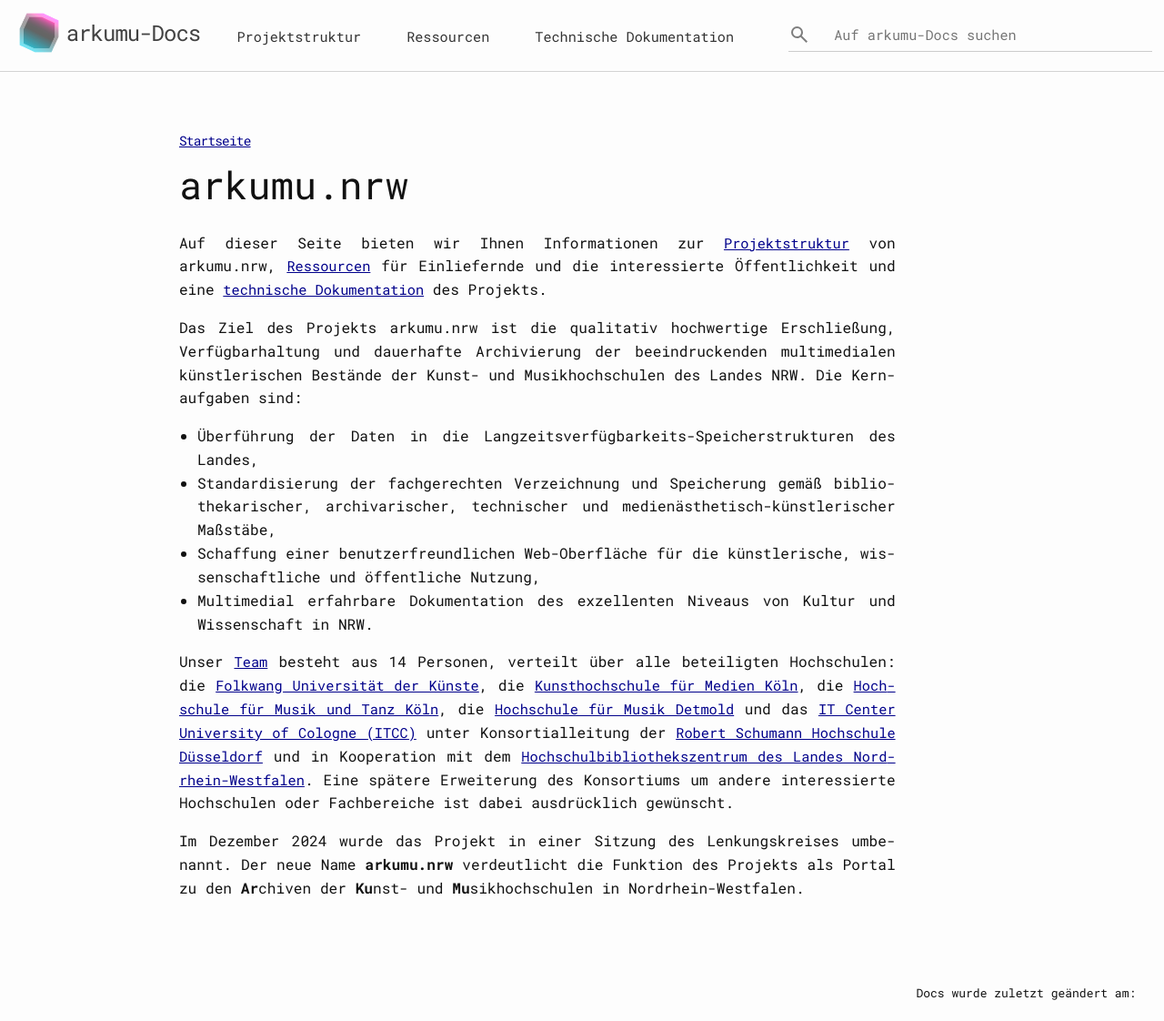
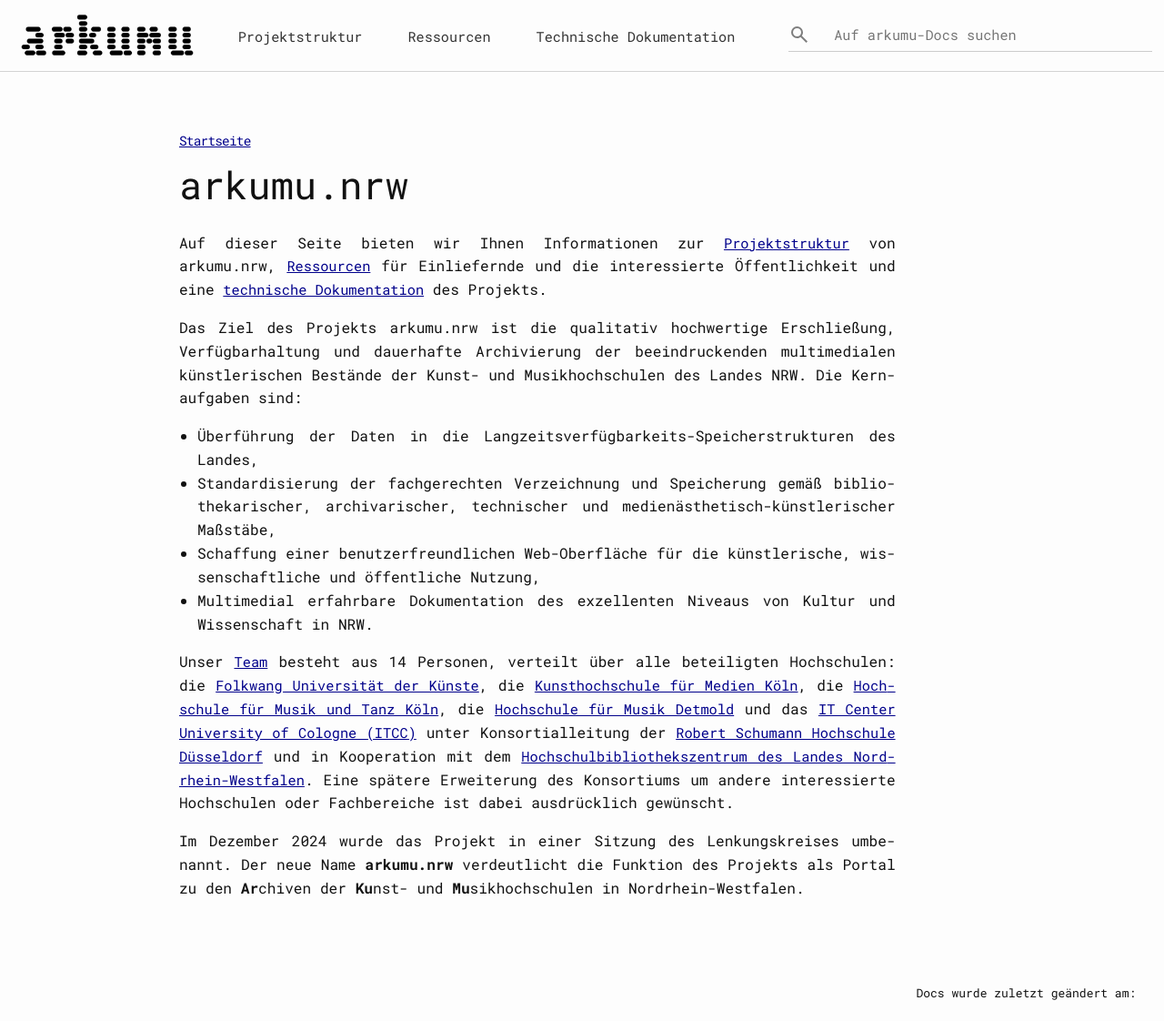
Before and after one commit to arkumu/arkumu.github.io, a Jekyll site: the page built from index.markdown, in a window 1280 px wide, cut to the strip 0-1122 px from the top of the page. Shown: the whole strip at 91% size. Built offline with Jekyll 4.4.1, drawn with Linux system fonts in a browser that asks for light colours; a script that is not in the unit is left out.

Commit message:
new logo top left

```diff
--- a/_layouts/arkumu-docs.html
+++ b/_layouts/arkumu-docs.html
@@ -17,7 +17,7 @@
     <body>
       <header id="header-container" class="header-container">
         <nav id="left-navigation">
-          <a class="site-title" href="/"><img src="/assets/images/favicon_gradient5_mit_weiss.png" alt="arkumu.nrw favicon" class="digi-kunst-icon">arkumu-Docs</a>
+          <a class="site-title" href="/"><img width="210" height="65" src="/assets/images/arkumu-logo_x72.png" alt="arkumu.nrw Logo"></a>
         </nav>
         <nav id="center-navigation" class="center-navigation">
           {% include navigation.html %}
```
Also changed, not shown: assets/images/arkumu-logo_schwarz.svg (added), assets/images/arkumu-logo_x72.png (added).
